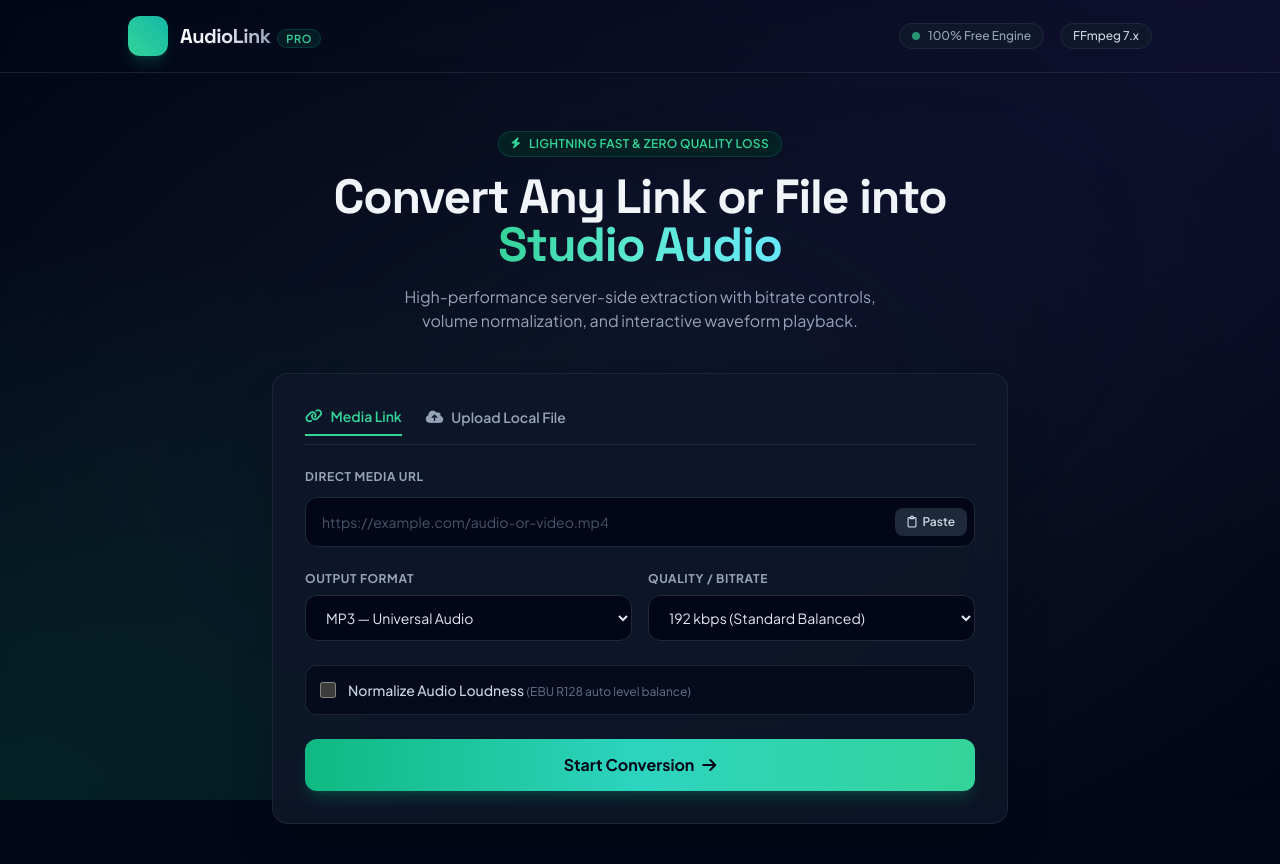
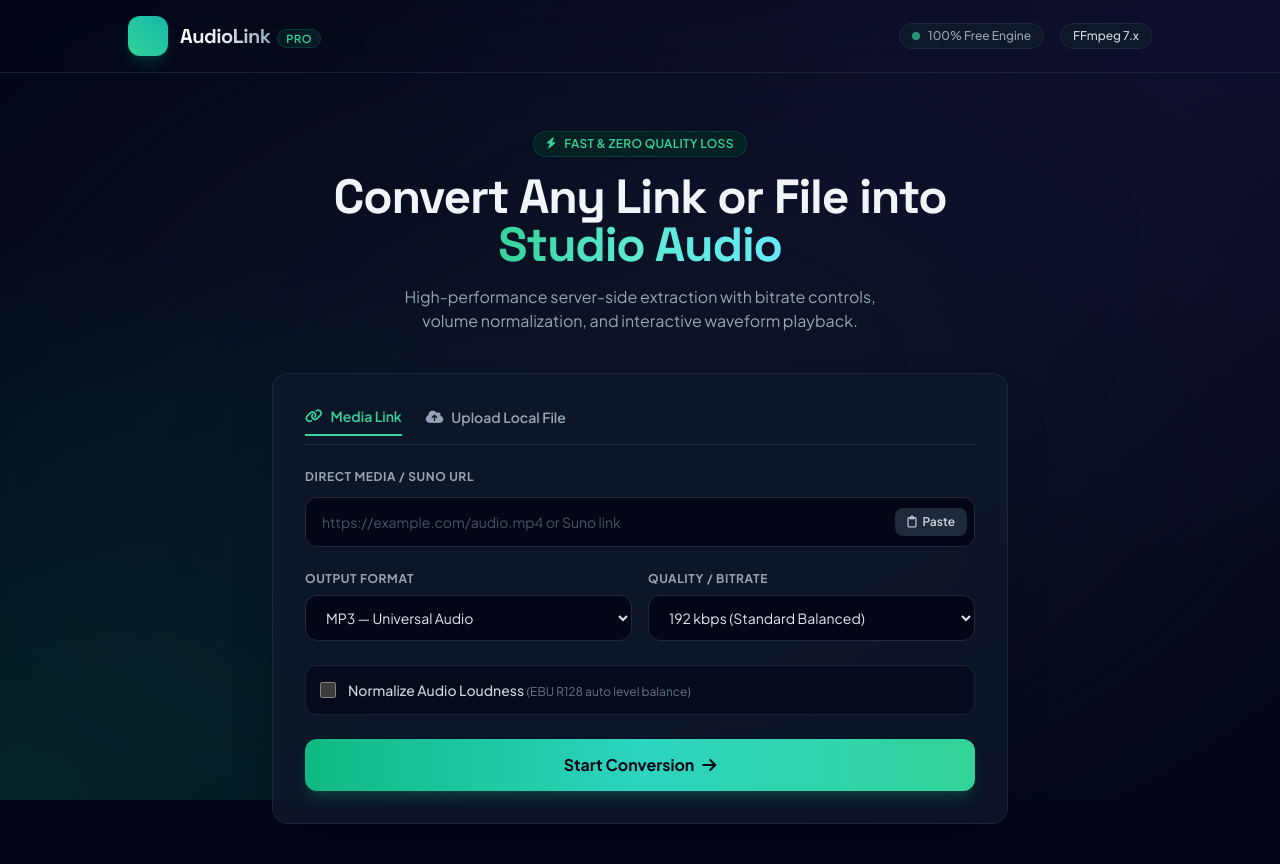
Before and after one commit to modassar66-creator/audiolink-pro, a Flask app: page / in a window 1280 px wide. Shown: the top 864 px of the page. Run offline with Flask 3, Linux system fonts and the light colour scheme; parts of the project's set-up code (start-up, migrations or seed data) failed here and were passed over; some libraries are stand-ins or nearby versions.

Commit message:
Update index.html

```diff
--- a/templates/index.html
+++ b/templates/index.html
@@ -63,7 +63,7 @@
     <!-- Hero -->
     <div class="text-center mb-10">
       <div class="inline-flex items-center gap-2 px-3 py-1 rounded-full bg-emerald-950/60 border border-emerald-800/50 text-emerald-400 text-xs font-semibold mb-4 tracking-wide uppercase">
-        <i class="fa-solid fa-bolt text-[11px]"></i> Lightning Fast & Zero Quality Loss
+        <i class="fa-solid fa-bolt text-[11px]"></i> Fast & Zero Quality Loss
       </div>
       <h1 class="text-4xl sm:text-5xl font-display font-extrabold tracking-tight mb-4 leading-tight">
         Convert Any Link or File into <span class="bg-gradient-to-r from-emerald-400 via-teal-300 to-cyan-300 bg-clip-text text-transparent">Studio Audio</span>
@@ -85,14 +85,31 @@
 
       <!-- Mode 1: URL Input -->
       <div id="sectionLink" class="space-y-3">
-        <label for="mediaUrl" class="block text-xs font-bold text-slate-400 uppercase tracking-wider">Direct Media URL</label>
+        <label for="mediaUrl" class="block text-xs font-bold text-slate-400 uppercase tracking-wider">Direct Media / Suno URL</label>
         <div class="relative flex items-center">
-          <input id="mediaUrl" type="url" placeholder="https://example.com/audio-or-video.mp4"
+          <input id="mediaUrl" type="url" placeholder="https://example.com/audio.mp4 or Suno link"
                  class="w-full bg-slate-950 border border-slate-800 rounded-xl px-4 py-3.5 pr-24 text-sm focus:outline-none focus:border-emerald-500 focus:ring-1 focus:ring-emerald-500 transition placeholder:text-slate-600">
           <button id="pasteBtn" type="button" class="absolute right-2 px-3 py-1.5 bg-slate-800 hover:bg-slate-700 text-xs font-semibold rounded-lg text-slate-300 transition flex items-center gap-1.5">
             <i class="fa-regular fa-clipboard"></i> Paste
           </button>
         </div>
+      </div>
+
+      <!-- Suno Direct Unlock Card (Appears automatically for Suno links) -->
+      <div id="sunoUnlockBox" class="hidden my-4 p-4 rounded-xl bg-emerald-950/40 border border-emerald-500/30 flex flex-col sm:flex-row items-center justify-between gap-3">
+        <div class="flex items-center gap-3">
+          <div class="w-8 h-8 rounded-lg bg-emerald-500/20 text-emerald-400 flex items-center justify-center font-bold">
+            <i class="fa-solid fa-unlock"></i>
+          </div>
+          <div>
+            <p class="text-xs font-bold text-emerald-300">Suno Direct Stream Unlocked!</p>
+            <p class="text-[11px] text-slate-400">Download directly without paying Suno's subscription.</p>
+          </div>
+        </div>
+        <a id="sunoDirectLink" href="#" target="_blank" class="w-full sm:w-auto px-4 py-2 bg-emerald-500 hover:bg-emerald-400 text-slate-950 text-xs font-bold rounded-lg transition text-center flex items-center justify-center gap-2">
+          <span>Free Direct Download</span>
+          <i class="fa-solid fa-arrow-up-right-from-square"></i>
+        </a>
       </div>
 
       <!-- Mode 2: File Upload -->
@@ -221,6 +238,9 @@
     const normalizeAudio = document.getElementById("normalizeAudio");
     const convertBtn = document.getElementById("convertBtn");
 
+    const sunoUnlockBox = document.getElementById("sunoUnlockBox");
+    const sunoDirectLink = document.getElementById("sunoDirectLink");
+
     const progressSection = document.getElementById("progressSection");
     const progressBar = document.getElementById("progressBar");
     const progressPercent = document.getElementById("progressPercent");
@@ -251,10 +271,30 @@
       sectionLink.classList.add("hidden");
     });
 
+    function checkSunoUrl(val) {
+      if (val.includes("suno.com") || val.includes("suno.ai")) {
+        const match = val.match(/([0-9a-fA-F]{8}-[0-9a-fA-F]{4}-[0-9a-fA-F]{4}-[0-9a-fA-F]{4}-[0-9a-fA-F]{12})/);
+        if (match) {
+          sunoDirectLink.href = `https://cdn1.suno.ai/${match[1]}.mp3`;
+          sunoUnlockBox.classList.remove("hidden");
+        } else {
+          sunoDirectLink.href = `https://sunodownloader.ai/?url=${encodeURIComponent(val)}`;
+          sunoUnlockBox.classList.remove("hidden");
+        }
+      } else {
+        sunoUnlockBox.classList.add("hidden");
+      }
+    }
+
+    mediaUrl.addEventListener("input", (e) => checkSunoUrl(e.target.value.trim()));
+
     pasteBtn.addEventListener("click", async () => {
       try {
         const text = await navigator.clipboard.readText();
-        if (text) mediaUrl.value = text.trim();
+        if (text) {
+          mediaUrl.value = text.trim();
+          checkSunoUrl(mediaUrl.value);
+        }
       } catch (err) {
         alert("Paste directly into input field.");
       }
```
